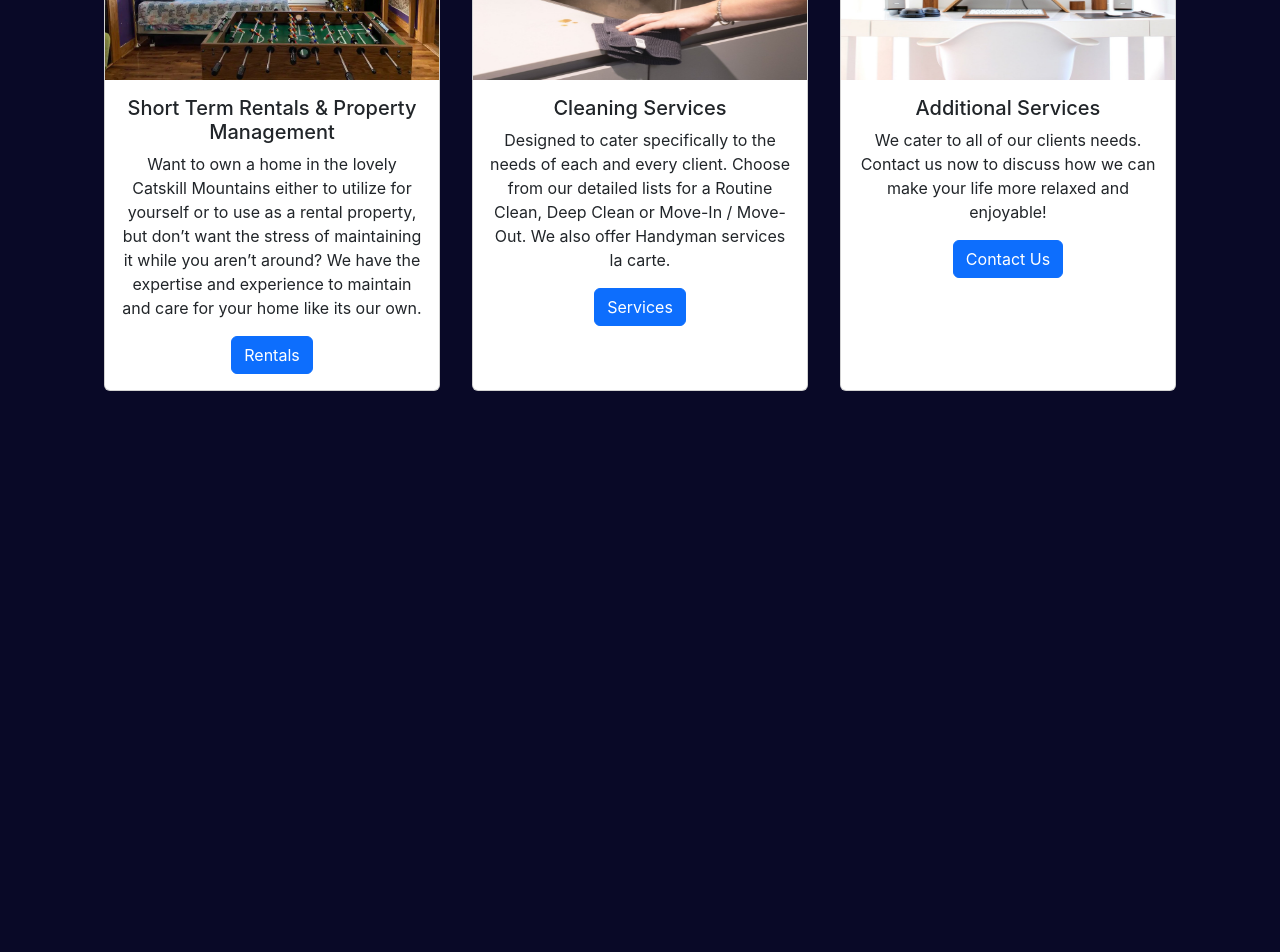
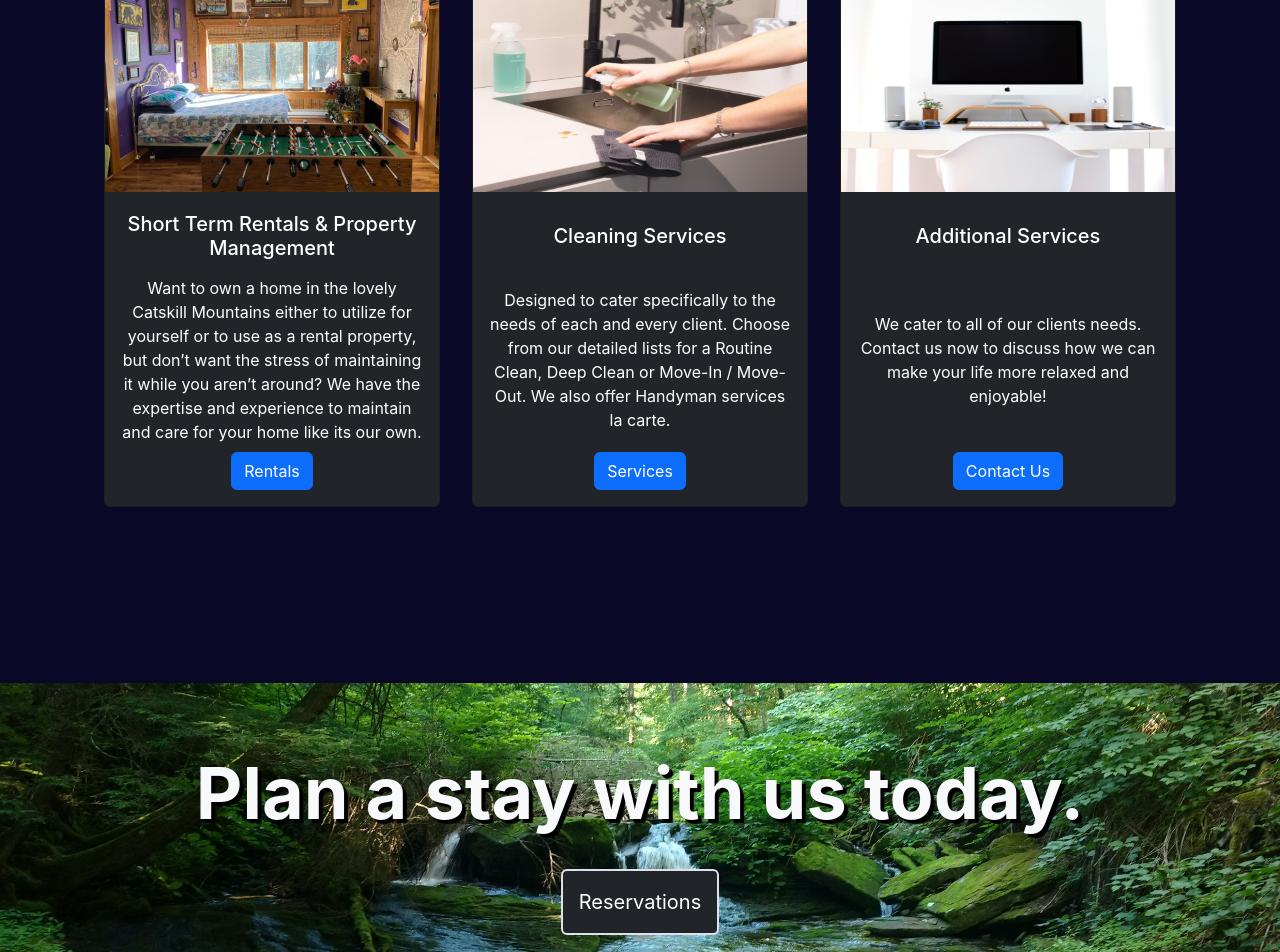
Before and after one commit to Jon-Grabowski/jjj-accommodations, a React (Create React App) app: page / in a window 1280 px wide. Shown: the part 940-1892 px from the top of the page. Before the commit the page ends 1347 px from the top, so only its background shows below. Built offline with nearby package versions, Linux system fonts and the light colour scheme.

Commit message:
created reservation banner and tweaked service cards

```diff
--- a/src/components/Home/Home.js
+++ b/src/components/Home/Home.js
@@ -1,12 +1,24 @@
 import React from 'react'
+import { Link } from 'react-router-dom';
 import HomeSection1 from './HomeSection1'
 import ServiceCardSection from './ServiceCardSection'
+import './home.css';
 
 function Home() {
     return (
         <div id='home-page-wrapper'>
             <HomeSection1 />
             <ServiceCardSection />
+            <div id='home-res-banner' className='my-5 d-flex flex-column justify-content-center'>
+                <h1 id='home-res-banner-text' className='display-2 mb-3'>Plan a stay with us today.</h1>
+                <Link
+                    to='https://www.airbnb.com/users/show/192864989'
+                    target="_blank"
+                    type="button"
+                >
+                    <button className='btn btn-dark border border-2 fs-5 p-3 mt-3'>Reservations</button>
+                </Link>
+            </div>
         </div>
     )
 }
--- a/src/components/Home/ServiceCard.js
+++ b/src/components/Home/ServiceCard.js
@@ -1,4 +1,5 @@
 import React from 'react'
+import './servicecard.css'
 import { Link } from 'react-router-dom'
 
 
@@ -6,11 +7,15 @@ function ServiceCard({service}) {
     const {name, headline, body, image, link} = service
 
     return (
-        <div className="card m-3" style={{'maxWidth' : '21rem'}}>
+        <div className="card m-3 bg-dark text-white service-card" style={{'maxWidth' : '21rem'}}>
             <img src={image} className="card-img-top" alt={name} style={{'maxHeight':'15rem'}}/>
             <div className="card-body">
-                <h5 className="card-title">{headline}</h5>
-                <p className="card-text">{body}</p>
+                <div className='d-flex justify-content-center align-items-center' style={{'minHeight':'4rem'}}>
+                    <h5 className="card-title" >{headline}</h5>
+                </div>
+                <div className='d-flex align-items-center mb-1' style={{'minHeight':'11rem'}}>
+                    <p className="card-text">{body}</p>
+                </div>
                 <Link to={link} className="btn btn-primary">{name}</Link>
             </div>
         </div>
--- a/src/components/Home/ServiceCardSection.js
+++ b/src/components/Home/ServiceCardSection.js
@@ -1,4 +1,5 @@
 import React from 'react'
+import './servicecardsection.css'
 import ServiceCard from './ServiceCard'
 import { serviceCardData } from './utilitiesHome';
 
@@ -8,7 +9,7 @@ function ServiceCardSection() {
     })
 
     return (
-        <div className='container-lg mt-5 d-flex justify-content-center flex-wrap'>
+        <div id='section-cards-wrapper' className='container-lg mt-5 d-flex justify-content-center flex-wrap'>
             {cards}
         </div>
     )
--- /dev/null
+++ b/src/components/Home/home.css
@@ -0,0 +1,11 @@
+#home-res-banner{
+    background-image: url('./../../../public/images/stock-images/nature-stock-1.jpg');
+    background-size: cover;
+    background-position: center;
+    min-height: 20rem;
+}
+
+#home-res-banner-text{
+    text-shadow: 4px 4px 1px rgba(0, 0, 0, 1);
+    font-weight: bold;
+}
--- a/src/components/Home/homesection1.css
+++ b/src/components/Home/homesection1.css
@@ -4,6 +4,8 @@
     background-position: center;
     min-height: 80vh;
     box-shadow: inset 0 0 0 1000px rgba(0,0,0,.45);
+    margin-bottom: 10rem;
+    overflow: hidden;
 }
 
 .home-image{
@@ -11,14 +13,14 @@
 }
 
 .home-text-wrapper{
-    animation: slideLeft 1s ease-in-out;
+    animation: slideLeft 1.3s ease-in-out;
 }
 
 
 
 @keyframes slideLeft {
     0%{
-        transform: translateX(15%);
+        transform: translateX(30%);
         opacity: 0%;
     }
     50%{opacity: 100%;}
--- /dev/null
+++ b/src/components/Home/servicecard.css
@@ -0,0 +1,12 @@
+.service-card{
+    animation: fadeIn 2s ease;
+}
+
+@keyframes fadeIn{
+    0%{
+        opacity: 0%;
+    }
+    100%{
+        opacity: 100%;
+    }
+}
--- /dev/null
+++ b/src/components/Home/servicecardsection.css
@@ -0,0 +1,3 @@
+#section-cards-wrapper{
+    margin-bottom: 10rem;
+}
```
Also changed, not shown: src/components/Home/HomeSection1.js (+0 -8 lines), public/images/stock-images/nature-stock-1.jpg (added).
